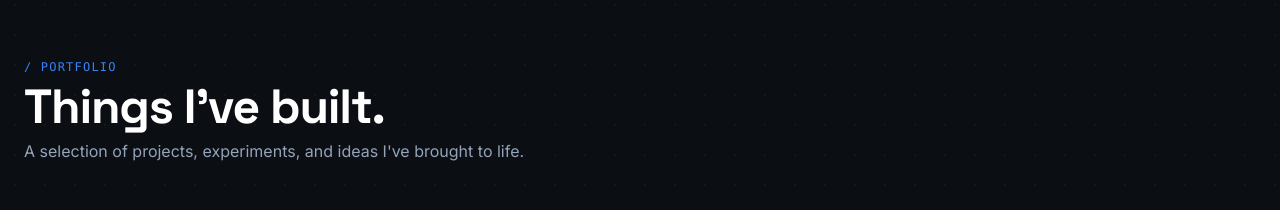
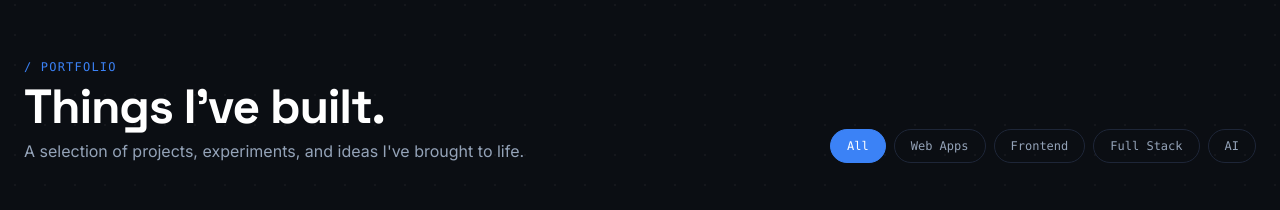
Before and after one commit to jayapraksh-dev/jp-portfolio, a React (Vite) app: page / in a window 1280 px wide. Shown: the part 2440-2650 px from the top of the page. Built offline with nearby package versions, Linux system fonts and the light colour scheme.

Commit message:
Project filter feature

```diff
--- a/src/components/Projects.jsx
+++ b/src/components/Projects.jsx
@@ -1,10 +1,28 @@
-import React from 'react'
+import React, { useState } from 'react'
 import ProjectCard from './ProjectCard'
 import { projectsData } from '../data/projects'
 
+const filters = [
+  { label: 'All', value: 'All' },
+  { label: 'Web Apps', value: 'web' },
+  { label: 'Frontend', value: 'frontend' },
+  { label: 'Full Stack', value: 'fullstack' },
+  { label: 'AI', value: 'ai' },
+]
+
 function Projects() {
-  const featuredProject = projectsData.find((project) => project.featured)
-  const secondaryProjects = projectsData.filter((project) => !project.featured)
+  const [activeFilter, setActiveFilter] = useState('All')
+
+  const filteredProjects = projectsData.filter((project) => {
+    if (activeFilter === 'All') {
+      return true
+    }
+
+    return project.filterTags.includes(activeFilter)
+  })
+
+  const featuredProject = filteredProjects.find((project) => project.featured)
+  const secondaryProjects = filteredProjects.filter((project) => !project.featured)
 
   return (
     <section id="projects" className="py-24 border-t border-dark-border light:border-slate-200 bg-dark-card/20 light:bg-slate-50/50">
@@ -21,8 +39,35 @@ function Projects() {
               A selection of projects, experiments, and ideas I've brought to life.
             </p>
           </div>
+
+          <div className="flex flex-wrap gap-2 mt-6 md:mt-0" id="project-filters">
+            {filters.map((filter) => {
+              const isActive = activeFilter === filter.value
+
+              return (
+                <button
+                  key={filter.value}
+                  type="button"
+                  onClick={() => setActiveFilter(filter.value)}
+                  className={`text-xs font-mono px-4 py-2 rounded-full border transition-all ${
+                    isActive
+                      ? 'border-accent bg-accent text-white'
+                      : 'border-dark-border light:border-slate-300 text-slate-400 light:text-slate-600 hover:text-white'
+                  }`}
+                >
+                  {filter.label}
+                </button>
+              )
+            })}
+          </div>
         </div>
 
+        {filteredProjects.length === 0 ? (
+          <div className="rounded-2xl border border-dark-border light:border-slate-200 bg-dark-card light:bg-white p-10 text-center text-slate-400 light:text-slate-600">
+            No projects match this filter yet.
+          </div>
+        ) : (
+          <>
             {featuredProject && <ProjectCard project={featuredProject} featured />}
 
             <div className="grid grid-cols-1 md:grid-cols-2 gap-8">
@@ -30,6 +75,8 @@ function Projects() {
                 <ProjectCard key={project.id} project={project} />
               ))}
             </div>
+          </>
+        )}
       </div>
     </section>
   )
--- a/src/data/projects.js
+++ b/src/data/projects.js
@@ -29,6 +29,7 @@ export const projectsData = [
     description:
       'A comprehensive web-based platform that integrates OpenAI APIs to automate workflow insights, code generation, and team productivity tracking with responsive real-time UI.',
     category: 'Featured Project',
+    filterTags: ['ai', 'fullstack'],
     image: createPreviewImage('AI Workflow & Analytics Platform', 'Real-time automation dashboard powered by LLMs.'),
     technologies: ['React', 'Node.js', 'Laravel API', 'OpenAI API'],
     liveUrl: '#',
@@ -41,6 +42,7 @@ export const projectsData = [
     description:
       'A high-performance project management web application featuring interactive Kanban boards and custom RESTful backends.',
     category: 'Full Stack',
+    filterTags: ['web', 'fullstack'],
     image: createPreviewImage('SaaS Application UI Preview', 'Interactive Kanban boards and analytics dashboards'),
     technologies: ['PHP / Laravel', 'React', 'Tailwind CSS'],
     liveUrl: '#',
@@ -53,6 +55,7 @@ export const projectsData = [
     description:
       'A lightning-fast frontend shopping experience built with micro-interactions, dark mode support, and smooth page transitions.',
     category: 'Frontend',
+    filterTags: ['frontend'],
     image: createPreviewImage('Modern E-Commerce UI Preview', 'Fast storefront experience with dark mode support'),
     technologies: ['JavaScript', 'React', 'Framer Motion'],
     liveUrl: '#',
```
Lines whose indentation alone changed are shown as unchanged.
